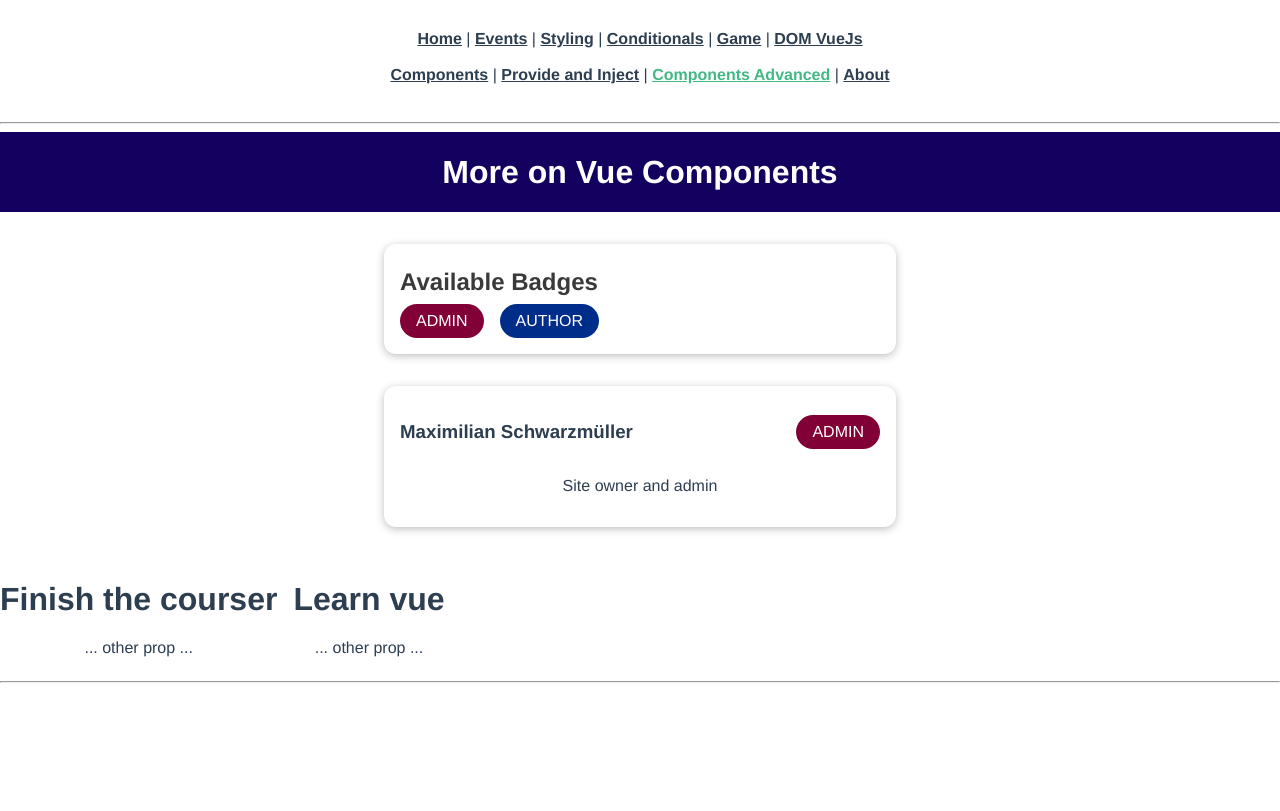
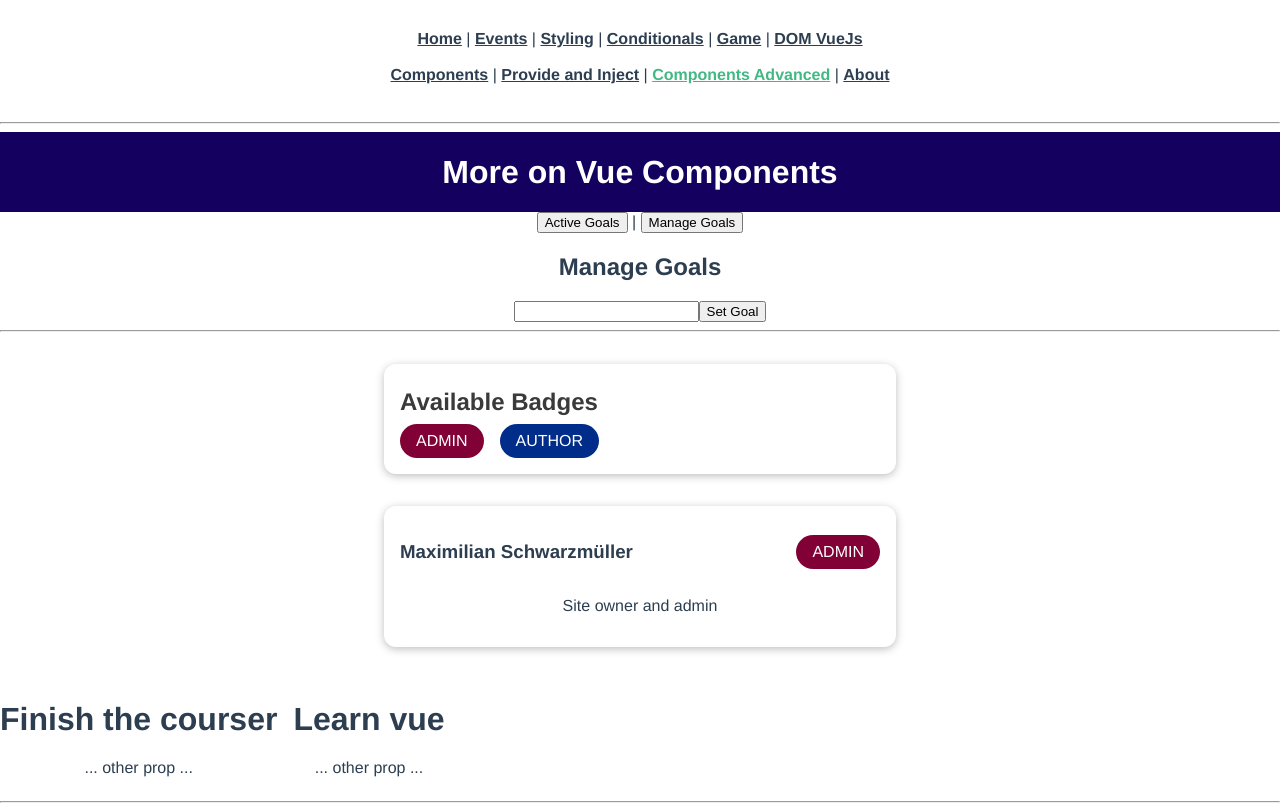
Before and after one commit to dtarqui/vue3-basics, a Vue app: page /comp-adv in a window 1280 px wide. Built offline with nearby package versions, Linux system fonts and the light colour scheme.

Commit message:
keep alive components

```diff
--- /dev/null
+++ b/src/components/problem-two/ActiveGoals.vue
@@ -0,0 +1,13 @@
+<template>
+  <div>
+    <h2>Active Goals</h2>
+    <input type="text" />
+  </div>
+</template>
+
+<script>
+export default {};
+</script>
+
+<style>
+</style>
--- /dev/null
+++ b/src/components/problem-two/ErrorAlert.vue
@@ -0,0 +1,22 @@
+<template>
+  <dialog open>
+    <slot></slot>
+  </dialog>
+</template>
+
+<script>
+export default {};
+</script>
+
+<style scoped>
+dialog {
+  margin: 0;
+  position: fixed;
+  top: 20vh;
+  left: 30%;
+  width: 40%;
+  background-color: white;
+  box-shadow: 0 2px 8px rgba(0, 0, 0, 0.26);
+  padding: 1rem;
+}
+</style>
--- /dev/null
+++ b/src/components/problem-two/ManageGoals.vue
@@ -0,0 +1,33 @@
+<template>
+  <div>
+    <h2>Manage Goals</h2>
+    <input type="text" ref="goal" />
+    <button @click="setGoal">Set Goal</button>
+    <error-alert v-if="inputIsInvalid">
+      <h2>Input is invalid!</h2>
+      <p>Please enter at least a few characters...</p>
+      <button @click="inputIsInvalid = false">Okay</button>
+    </error-alert>
+  </div>
+</template>
+
+<script>
+import ErrorAlert from "./ErrorAlert.vue";
+export default {
+  components: { ErrorAlert },
+  data: () => ({
+    inputIsInvalid: false,
+  }),
+  methods: {
+    setGoal() {
+      const enteredValue = this.$refs.goal.value;
+      if (enteredValue === "") {
+        this.inputIsInvalid = true;
+      }
+    },
+  },
+};
+</script>
+
+<style>
+</style>
--- a/src/views/ComponensAdvanced.vue
+++ b/src/views/ComponensAdvanced.vue
@@ -1,6 +1,19 @@
 <template>
   <div>
     <the-header></the-header>
+    <button @click="setSelectedComponent('active-goals')">Active Goals</button>
+    |
+    <button @click="setSelectedComponent('manage-goals')">Manage Goals</button>
+
+    <!-- Not Vue -->
+    <!-- <manage-goals v-if="selectedCom === 'manage-goals'"></manage-goals>
+    <active-goals v-if="selectedCom === 'active-goals'"></active-goals> -->
+    <!--  -->
+
+    <keep-alive>
+      <component :is="selectedCom"></component>
+    </keep-alive>
+    <hr />
     <badge-list></badge-list>
     <user-info
       :full-name="activeUser.name"
@@ -10,7 +23,8 @@
     <courser-goal>
       <template #default="slotProps">
         <h1>{{ slotProps.item }}</h1>
-        <p>{{ slotProps["another-prop"] }}</p> <!-- Doesn't work :C -->
+        <p>{{ slotProps["another-prop"] }}</p>
+        <!-- Doesn't work :C -->
         <p>{{ slotProps.anotherProp }}</p>
       </template>
     </courser-goal>
@@ -22,16 +36,31 @@ import TheHeader from "../components/problem-two/TheHeader.vue";
 import BadgeList from "../components/problem-two/BadgeList.vue";
 import UserInfo from "../components/problem-two/UserInfo.vue";
 import CourserGoal from "../components/problem-two/CourserGoal.vue";
+import ManageGoals from "../components/problem-two/ManageGoals.vue";
+import ActiveGoals from "../components/problem-two/ActiveGoals.vue";
 export default {
-  components: { TheHeader, BadgeList, UserInfo, CourserGoal },
+  components: {
+    TheHeader,
+    BadgeList,
+    UserInfo,
+    CourserGoal,
+    ManageGoals,
+    ActiveGoals,
+  },
   data() {
     return {
+      selectedCom: "manage-goals",
       activeUser: {
         name: "Maximilian Schwarzmüller",
         description: "Site owner and admin",
         role: "admin",
       },
     };
+  },
+  methods: {
+    setSelectedComponent(cmp) {
+      this.selectedCom = cmp;
+    },
   },
 };
 </script>
```
